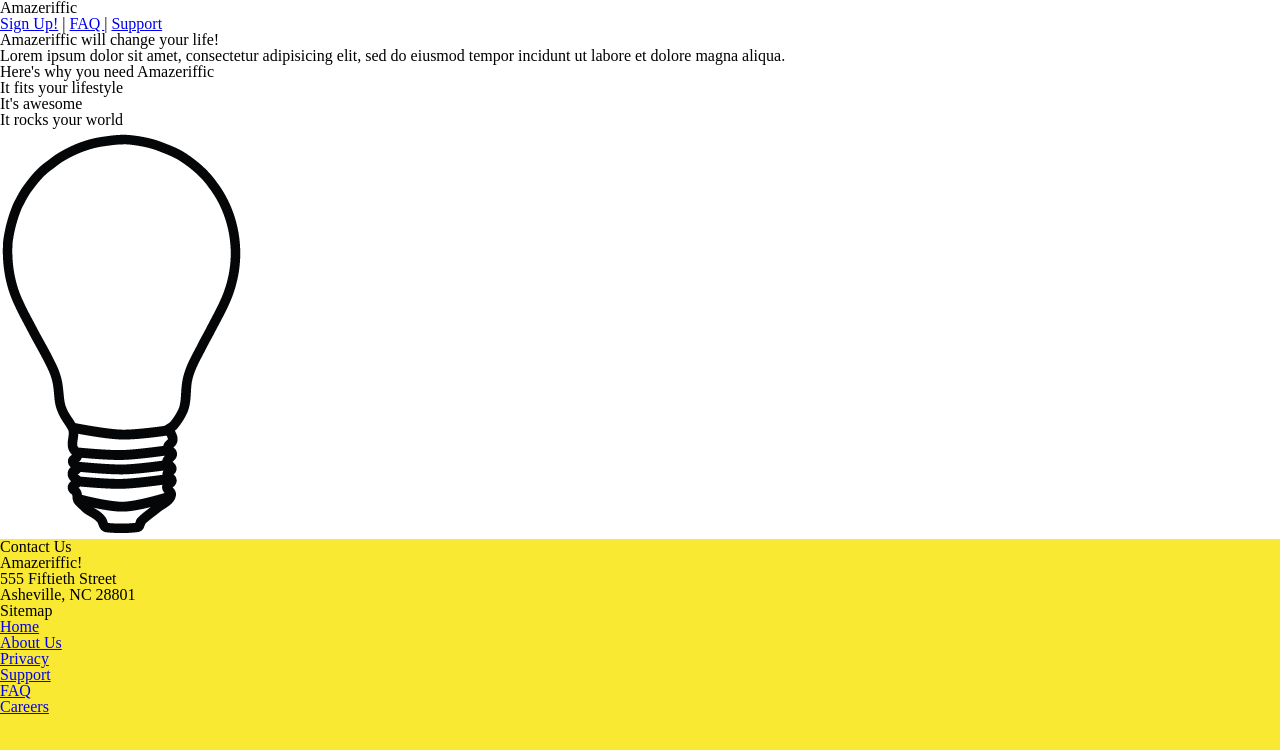
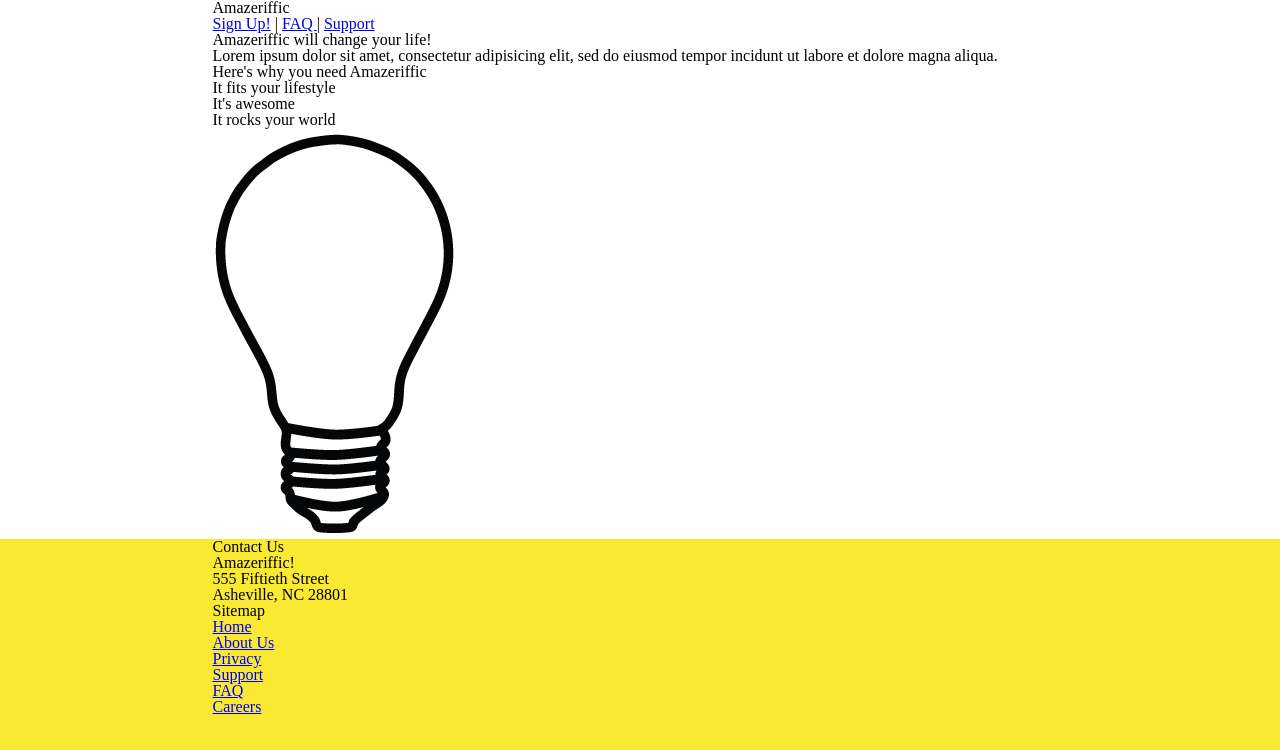
Before and after one commit to kooder18/newGitTest, a plain HTML site: page index.html in a window 1280 px wide. Drawn offline with Linux system fonts and the light colour scheme; a web font is replaced by a local one.

Commit message:
changes to styling

```diff
--- a/index.html
+++ b/index.html
@@ -12,6 +12,7 @@
 	<body>
 
 		<header>
+		<div class ="container">
 		<h1>Amazeriffic</h1>
 		<nav>
 			<a href="#">Sign Up!</a> |
@@ -20,8 +21,10 @@
 
 
 		</nav>
+	</div>
 		</header>
 		<main>
+			<div class ="container">
 			<h2>Amazeriffic will change your life!</h2>
 			<p>Lorem ipsum dolor sit amet, consectetur adipisicing elit, sed do eiusmod tempor incidunt ut labore et dolore magna aliqua. </p>
 
@@ -34,9 +37,11 @@
 			</ul>
 
 			<img src ="lightbulb.png" alt ="an image of a lightbulb">
+			</div>
 		</main>
 
 		<footer>
+			<div class ="container">
 			<div class="contact">
 				<h5>Contact Us</h5>
 				<p>Amazeriffic!</p>
@@ -56,6 +61,7 @@
 
 				</ul>
 			</div>
+		</div>
 		</footer>
 	</body>
 </html>
--- a/style.css
+++ b/style.css
@@ -8,6 +8,11 @@ header, main, footer {
 	min-width: 855px;
 }
 
+header .container, main .container, footer .container {
+	max-width: 855px;
+	margin: auto;
+}
+
 header{
 	background: white;
 }
```
